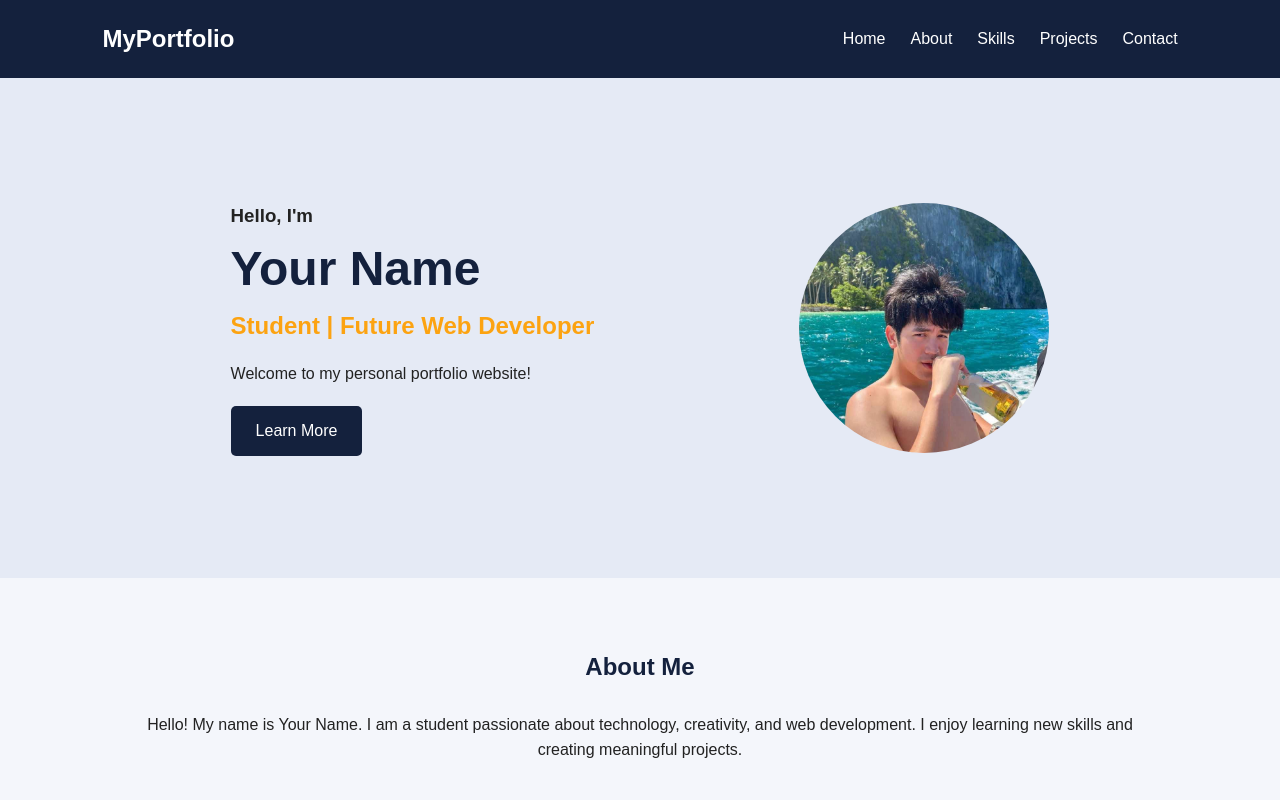
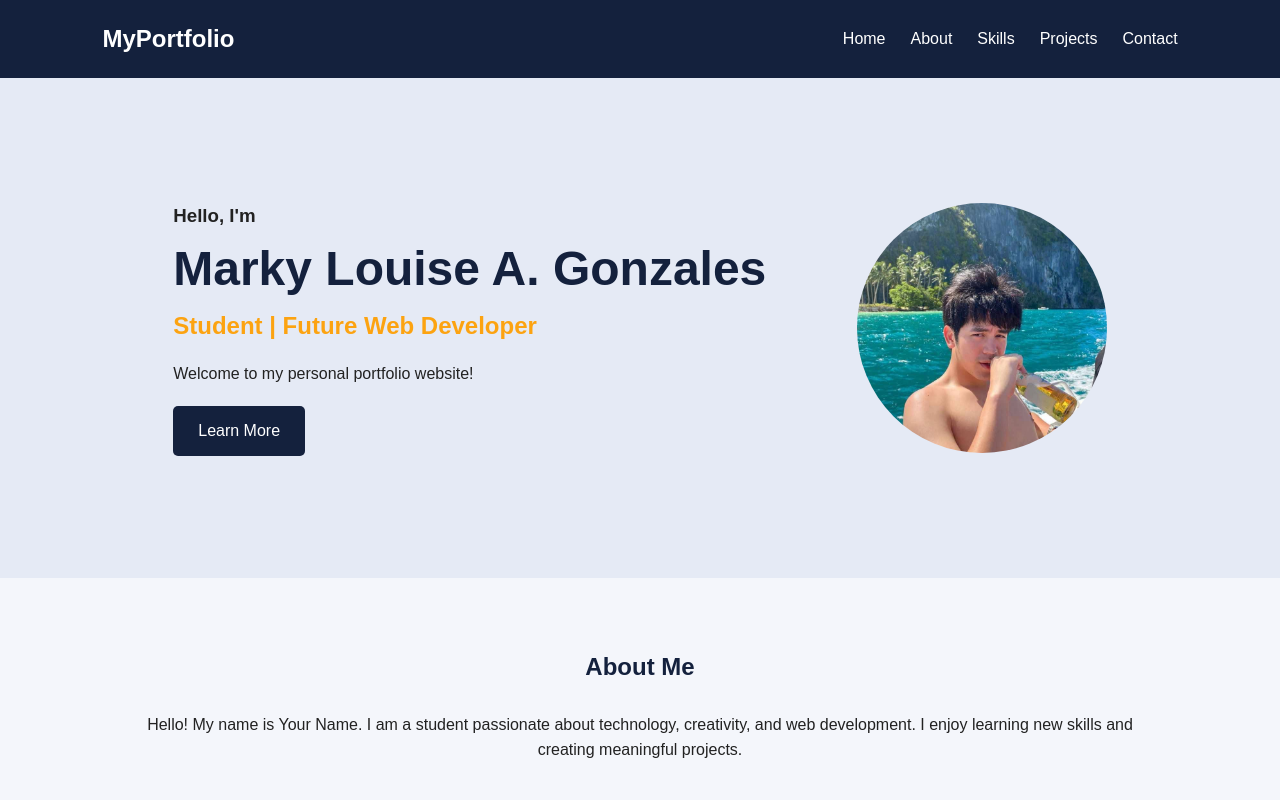
Before and after one commit to markylouiseg-ai/Gonzales-Project-1, a plain HTML site: page index.html in a window 1280 px wide. Shown: the top 800 px of the page. Drawn offline with Linux system fonts and the light colour scheme.

Commit message:
profile update

```diff
--- a/index.html
+++ b/index.html
@@ -25,7 +25,7 @@
     <section id="home" class="hero">
         <div class="hero-content">
             <h3>Hello, I'm</h3>
-            <h1>Your Name</h1>
+            <h1>Marky Louise A. Gonzales</h1>
             <h2>Student | Future Web Developer</h2>
             <p>Welcome to my personal portfolio website!</p>
             <a href="#about" class="btn">Learn More</a>
```
